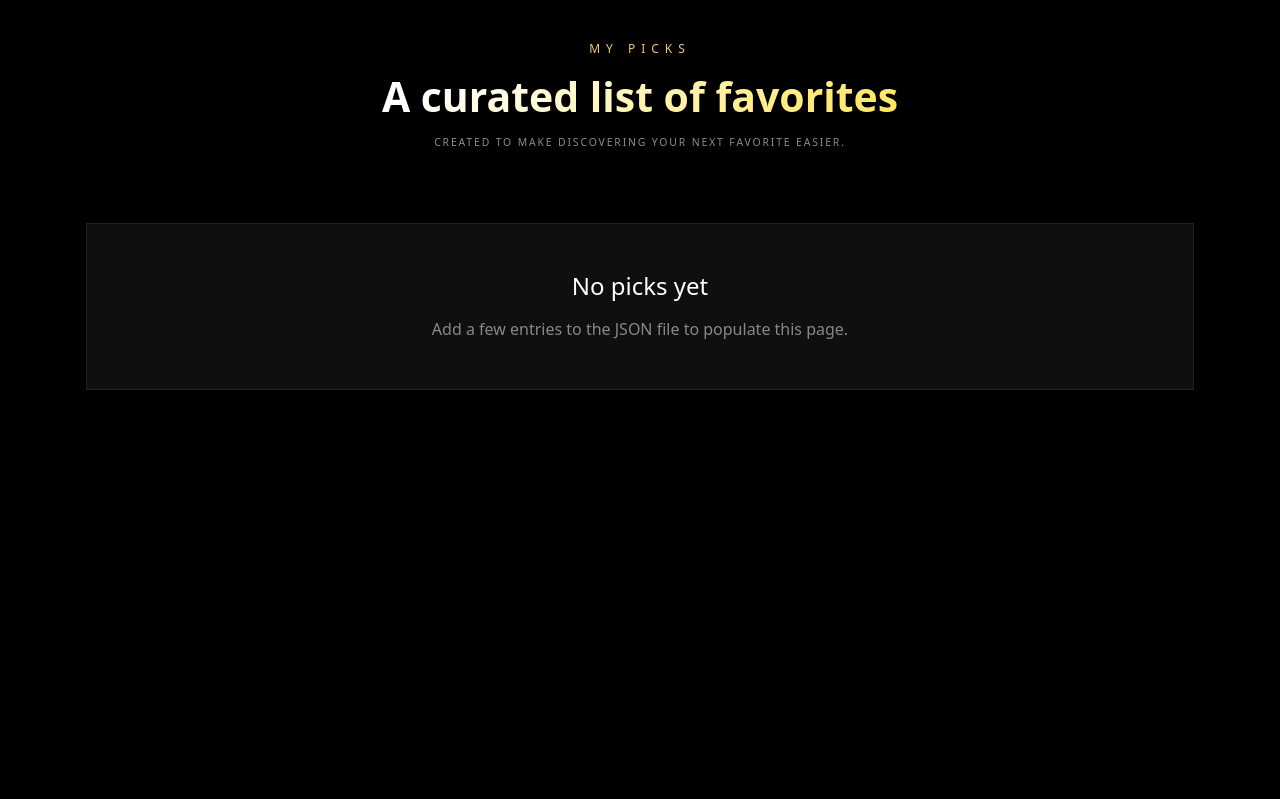
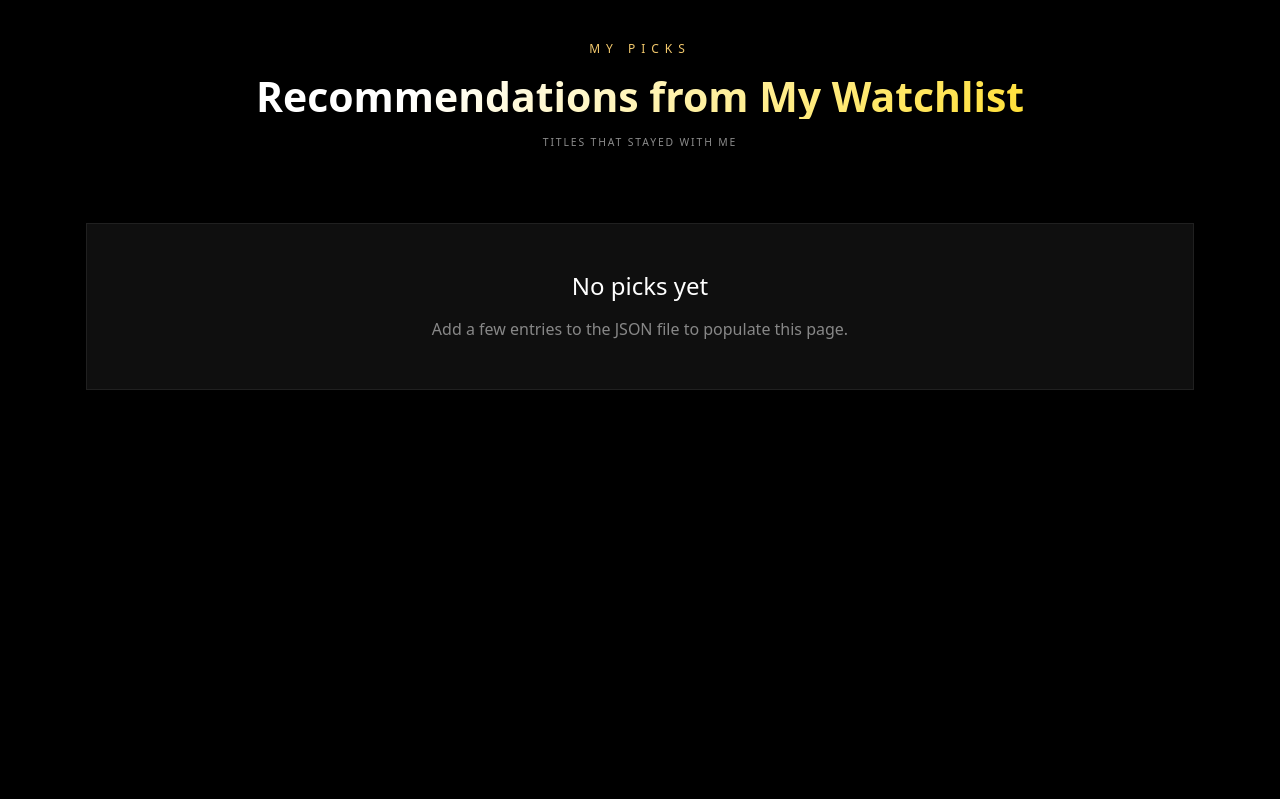
Before and after one commit to sotooba/what-to-watch, a Flask app: page /my-picks in a window 1280 px wide. Shown: the part 90-889 px from the top of the page. Run offline with Flask 3, Linux system fonts and the light colour scheme; data that the repository does not hold is empty.

Commit message:
Minor UI tweaks

```diff
--- a/what_to_watch/data/my_picks.json
+++ b/what_to_watch/data/my_picks.json
@@ -57,7 +57,7 @@
     {
         "tmdb_id": 46738,
         "media_type": "movie",
-        "note": "What the hell did I just watch?",
+        "note": "The only honest reaction: What the hell did I just watch?",
         "tags": [
             "Made me stare the wall",
             "Mystery"
--- a/what_to_watch/static/css/my_picks.css
+++ b/what_to_watch/static/css/my_picks.css
@@ -1,3 +1,13 @@
+.my-picks-body {
+    overflow-x: hidden;
+}
+
+.my-picks-body main,
+.my-picks-body .my-picks-page {
+    overflow-x: hidden;
+    position: relative;
+}
+
 .my-picks-page {
     min-height: 100vh;
 }
@@ -96,16 +106,23 @@
     -webkit-overflow-scrolling: touch;
     gap: 0.75rem;
     width: 100%;
+    max-width: 100%;
     min-width: 0;
     padding-bottom: 0.25rem;
+    scroll-snap-type: x mandatory;
+}
+
+.my-picks-page .filter-row > .filter-tag-group {
+    min-width: 0;
+    max-width: 100%;
 }
 
 .my-picks-page .filter-tag-group {
-    display: flex;
-    flex-wrap: nowrap;
+    display: inline-flex;
     align-items: center;
     gap: 0.55rem;
     min-width: 0;
+    max-width: 100%;
 }
 
 .my-picks-page .filter-toggle-wrap {
@@ -116,7 +133,7 @@
 .my-picks-page .filter-tag-group .filter-chip,
 .my-picks-page .filter-toggle {
     flex: 0 0 auto;
-    white-space: nowrap;
+    /* white-space: nowrap; */
 }
 
 .filter-chip.active {
--- a/what_to_watch/templates/my_picks.html
+++ b/what_to_watch/templates/my_picks.html
@@ -1,15 +1,17 @@
 {% extends "base.html" %}
 
 {% block title %}My Picks{% endblock %}
+
+{% block body_class %}my-picks-body{% endblock %}
 
 {% block main %}
 <div class="my-picks-page">
     <section class="my-picks-hero text-center">
         <div class="container">
-            <div class="text-center mb-3 px-2 py-2">
+            <div class="text-center mb-3 py-2">
                 <div class="eyebrow mb-3">My Picks</div>
-                <h1 class="display-5 fw-bold text-gradient mb-3 text-balance about-hero-title">A curated list of favorites</h1>
-                <p class="tracking-wide text-uppercase small tracking-silver text-balance about-hero-subtitle">Created to make discovering your next favorite easier.</p>
+                <h1 class="display-5 fw-bold text-gradient mb-3 text-balance about-hero-title">Recommendations from My Watchlist</h1>
+                <p class="tracking-wide text-uppercase small tracking-silver text-balance about-hero-subtitle">Titles that stayed with me</p>
             </div>
         </div>
     </section>
```
Also changed, not shown: what_to_watch/templates/components/recommendations.html (+4 -4 lines).
